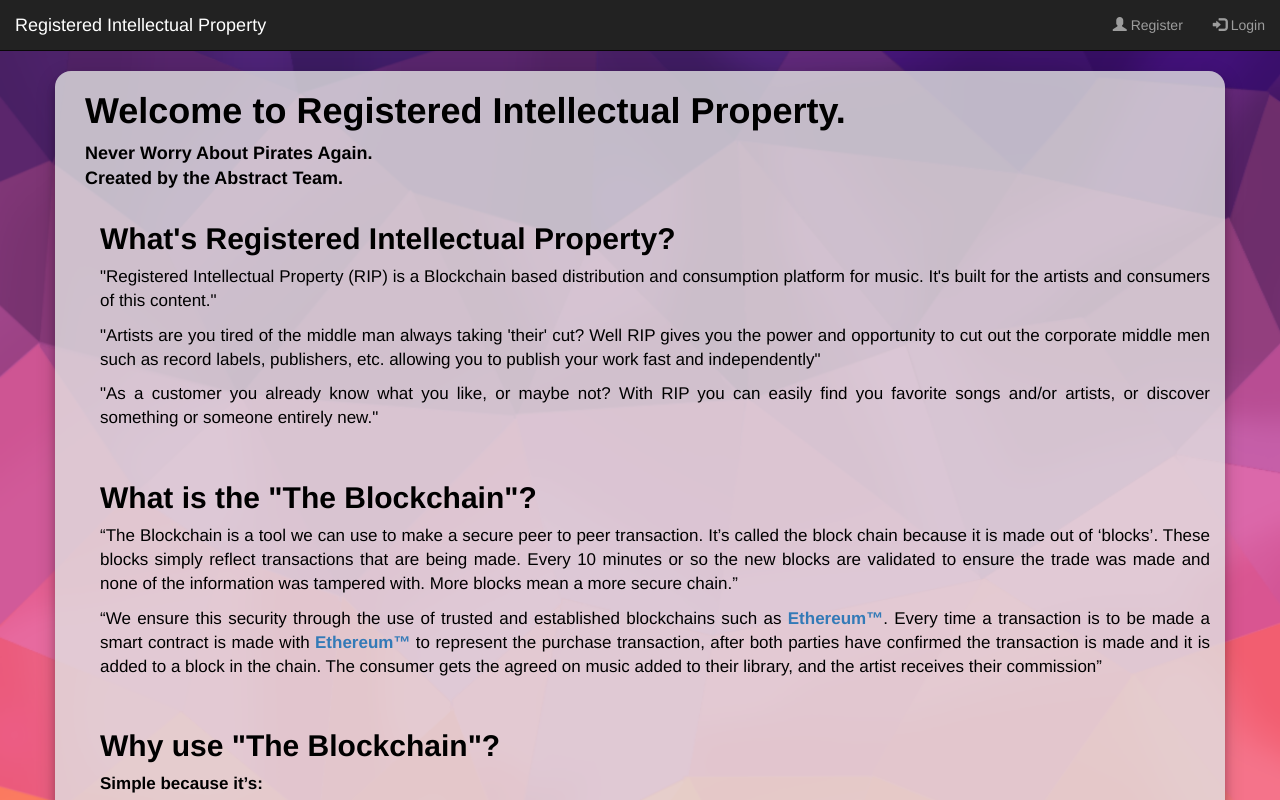
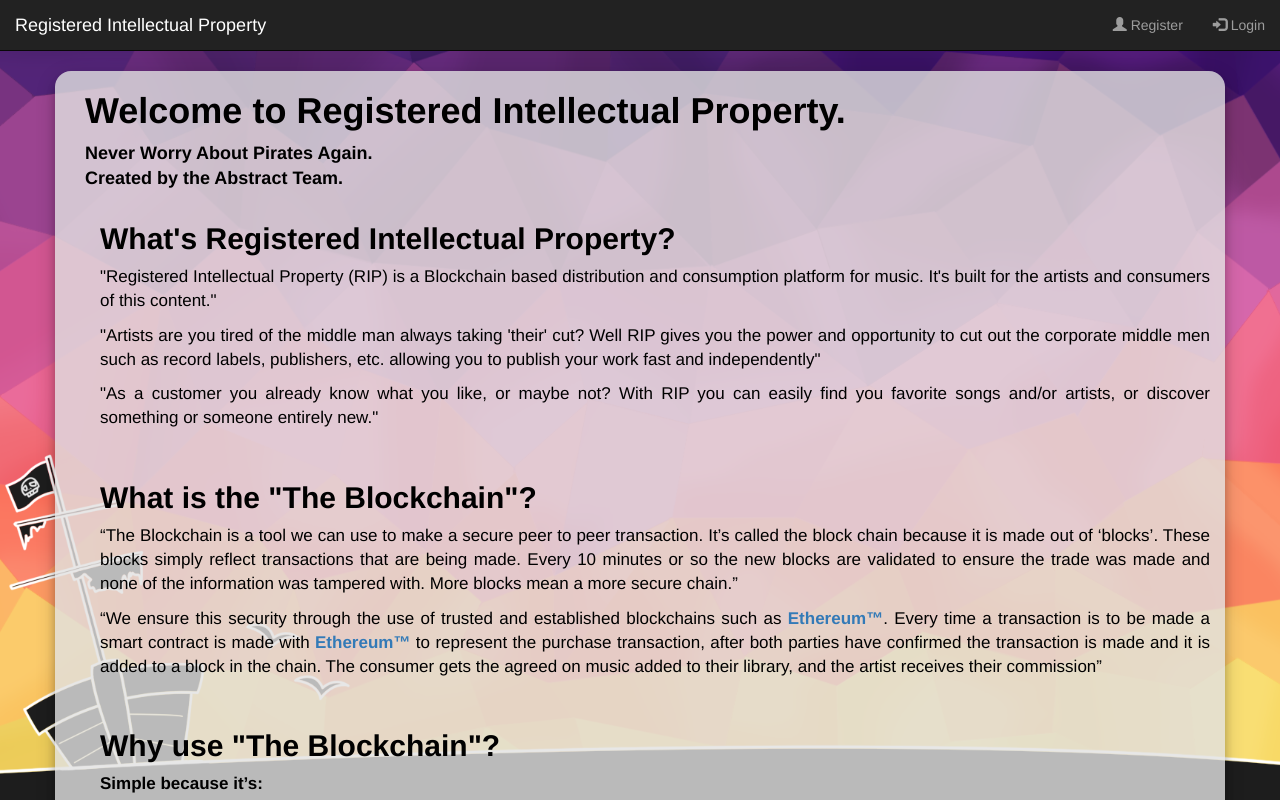
Before and after one commit to 24674672-Philip/ITRW324, an Angular app in the folder Website/RIPWebsite/: page / in a window 1280 px wide. Shown: the top 800 px of the page. Built offline with nearby package versions, Linux system fonts and the light colour scheme.

Commit message:
Fixed an issue with landingpage background white space

```diff
--- a/Website/RIPWebsite/src/app/landing-page/landing-page-container/landing-page-container.component.css
+++ b/Website/RIPWebsite/src/app/landing-page/landing-page-container/landing-page-container.component.css
@@ -2,6 +2,13 @@
     padding: 0;
     margin: 0;
     background-image: url("../../../assets/loginBackground.png");
+    /* Set a specific height */
+    height: 500px;
+    /* Create the parallax scrolling effect */
+    background-attachment: fixed;
+    background-position: center;
+    background-repeat: no-repeat;
+    background-size: cover;
     background-position: center;
     background-size: cover;
     height: 150vh;
--- a/Website/RIPWebsite/src/app/landing-page/landing-page-container/landing-page-container.component.html
+++ b/Website/RIPWebsite/src/app/landing-page/landing-page-container/landing-page-container.component.html
@@ -1,5 +1,5 @@
 
-<div id="container" class="container-fluid text-center" style="height: 150vh; margin: 0; padding: 0;">
+<div id="container" class="container-fluid text-center" style="height: 100%; margin: 0; padding: 0;">
   <app-banner></app-banner>
 <div class="container box-shadow" >
 
```
